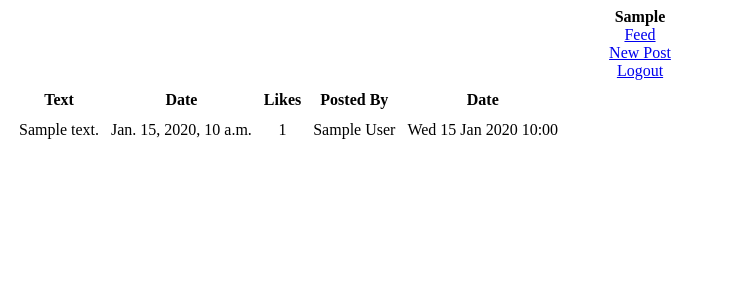
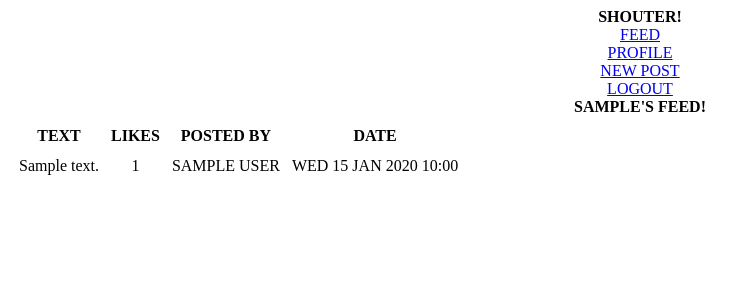
Before and after one commit to DanielWP27/Shouter, a Django app: page / in a window 1280 px wide. Shown: the top 300 px of the page, without its empty margins (0-748 px from the left). Run offline with Django 3.2, Linux system fonts and the light colour scheme; a user stored in the database is signed in; tables that the repository leaves empty hold one stand-in row (values such as "Sample post").

Commit message:
Add profile. Capitalise website text.

```diff
--- a/shouter/templates/base.html
+++ b/shouter/templates/base.html
@@ -1,7 +1,7 @@
 <!doctype html>
 <html>
     <head>
-        <title>Shouter!</title>
+            <title>SHOUTER!</title>
         <meta charset="utf-8">
         <meta name="description"content="SHOUT IT!">
         <meta name="viewport"content="width=device.width, initial-scale=1">
@@ -11,20 +11,21 @@
             <header>
                 <div class="WELCOME">
                     {% if request.user.is_authenticated %}
-                        <center><strong>{{ request.user.username|title}}</strong></center>
+                        <center><strong>SHOUTER!</strong></center>
                     {% else %}
-                        <center><strong>Welcome Guest!</strong></center>
+                        <center><strong>WELCOME GUEST!</strong></center>
                     {% endif %}
                 </div>
             </header>
 
             <nav>
-                <center><a href="{% url 'feed' %}">Feed</a></center>
+                <center><a href="{% url 'feed' %}">FEED</a></center>
                 {% if user.is_authenticated %}
-                <center><a href="{% url 'new_post' %}">New Post</a></center>
-                <center><a href="{% url 'logout_user' %}">Logout</a></center>
+                <center><a href="{% url 'profile' %}">PROFILE</a></center>
+                <center><a href="{% url 'new_post' %}">NEW POST</a></center>
+                <center><a href="{% url 'logout_user' %}">LOGOUT</a></center>
                 {% else %}
-                <center><a href="{% url 'login_user' %}">Login</a></center>
+                <center><a href="{% url 'login_user' %}">LOGIN</a></center>
                 {% endif %}
             </nav>
 
--- a/shouter/urls.py
+++ b/shouter/urls.py
@@ -27,4 +27,5 @@ urlpatterns = [
     path('login/', views.login_user, name='login_user'),
     path('login_red/', views.login_redirect, name='login_redirect'),
     path('logout/', views.logout_user, name='logout_user'),
+    path('profile/', views.profile, name='profile'),
 ]
--- a/shoutsite/models.py
+++ b/shoutsite/models.py
@@ -6,3 +6,9 @@ class Shout(models.Model):
     pub_date = models.DateTimeField('Date Shouted')
     likes = models.IntegerField(default=0)
     user = models.ForeignKey(User, on_delete=models.CASCADE, related_name='shouts', verbose_name='Shouter')
+'''
+class Profile(models.Model):
+    owner = models.ForeignKey(User, on_delete=models.CASCADE, related_name='shouts', verbose_name='Shouter')
+    total_likes = models.IntegerField(default=0)
+    followers = models.IntegerField(default=0)
+'''
--- a/shoutsite/templates/shouts/feed.html
+++ b/shoutsite/templates/shouts/feed.html
@@ -1,24 +1,21 @@
 {% extends "base.html" %}
 
 {% block content %}
+
+    <center><strong>{{ request.user.username|upper }}'S FEED!</strong></center>
     <table cellspacing="10">
         <tr>
-            <th>Text</th>
-            <th>Date</th>
-            <th>Likes</th>
-            <th>Posted By</th>
-            <th>Date</th>
+            <th>TEXT</th>
+            <th>LIKES</th>
+            <th>POSTED BY</th>
+            <th>DATE</th>
         </tr>
         {% for item in text %}
         <tr>
             <td style="text-align:center">{{ item.shout_text }}</td>
-            <td style="text-align:center">{{ item.pub_date }}</td>
             <td style="text-align:center">{{ item.likes }}</td>
-            <td style="text-align:center"> {% if item.user %}
-                        {{ item.user.get_full_name|default:item.user.username }}
-                    {% endif %}
-            </td>
-            <td style="text-align:center">{{ item.pub_date|date:"D d M Y H:i" }}</td>
+            <td style="text-align:center">{{ item.user.get_full_name|default:item.user.username|upper }}</td>
+            <td style="text-align:center">{{ item.pub_date|date:"D d M Y H:i"|upper }}</td>
         </tr>
         {% endfor %}
 {% endblock %}
--- a/shoutsite/templates/shouts/shout.html
+++ b/shoutsite/templates/shouts/shout.html
@@ -5,7 +5,7 @@
 <form action="{% url 'submit_post' %}" method ="post">
         {% csrf_token %}
         NEW SHOUT!:<br>
-        <textarea name="shout_input" rows="4" cols="50" placeholder="MAX 30 WORDS"></textarea><br>
+        <textarea name="shout_input" rows="8" cols="50" style="text-transform:uppercase;resize:none" maxlength="250" placeholder="MAX 30 WORDS"></textarea><br>
         <input type="submit" value = "SHOUT!">
         </form>
 {% endblock %}
--- a/shoutsite/views.py
+++ b/shoutsite/views.py
@@ -54,3 +54,9 @@ def login_redirect(request):
 def logout_user(request):
     logout(request)
     return redirect('login_user')
+
+@login_required
+def profile(request):
+    text = Shout.objects.filter(user=request.user)
+    context = {'text': text}
+    return render(request, 'profile.html', context)
```
Also changed, not shown: shoutsite/templates/profile.html (added, +19 -0 lines), 1 other file.
